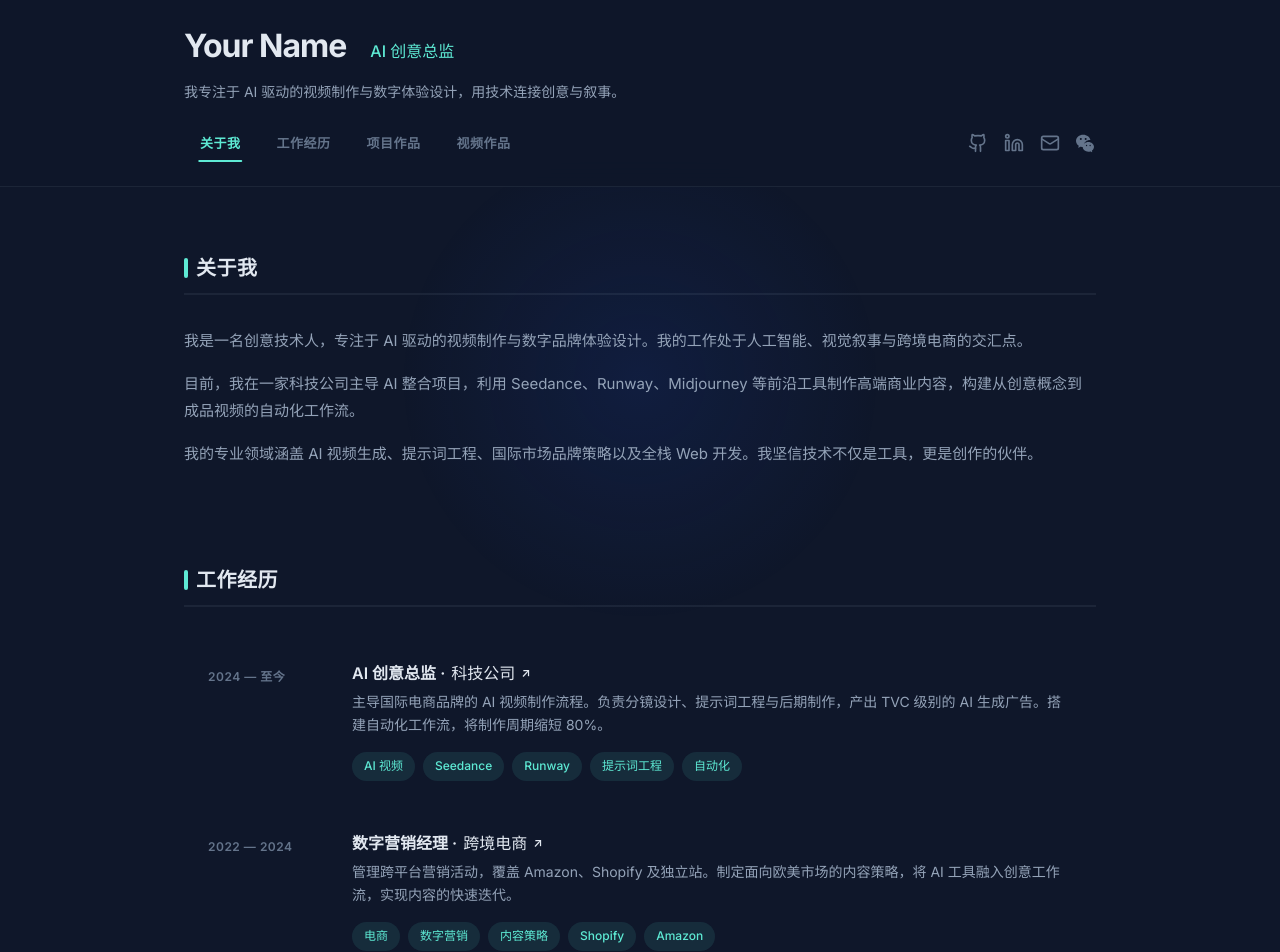
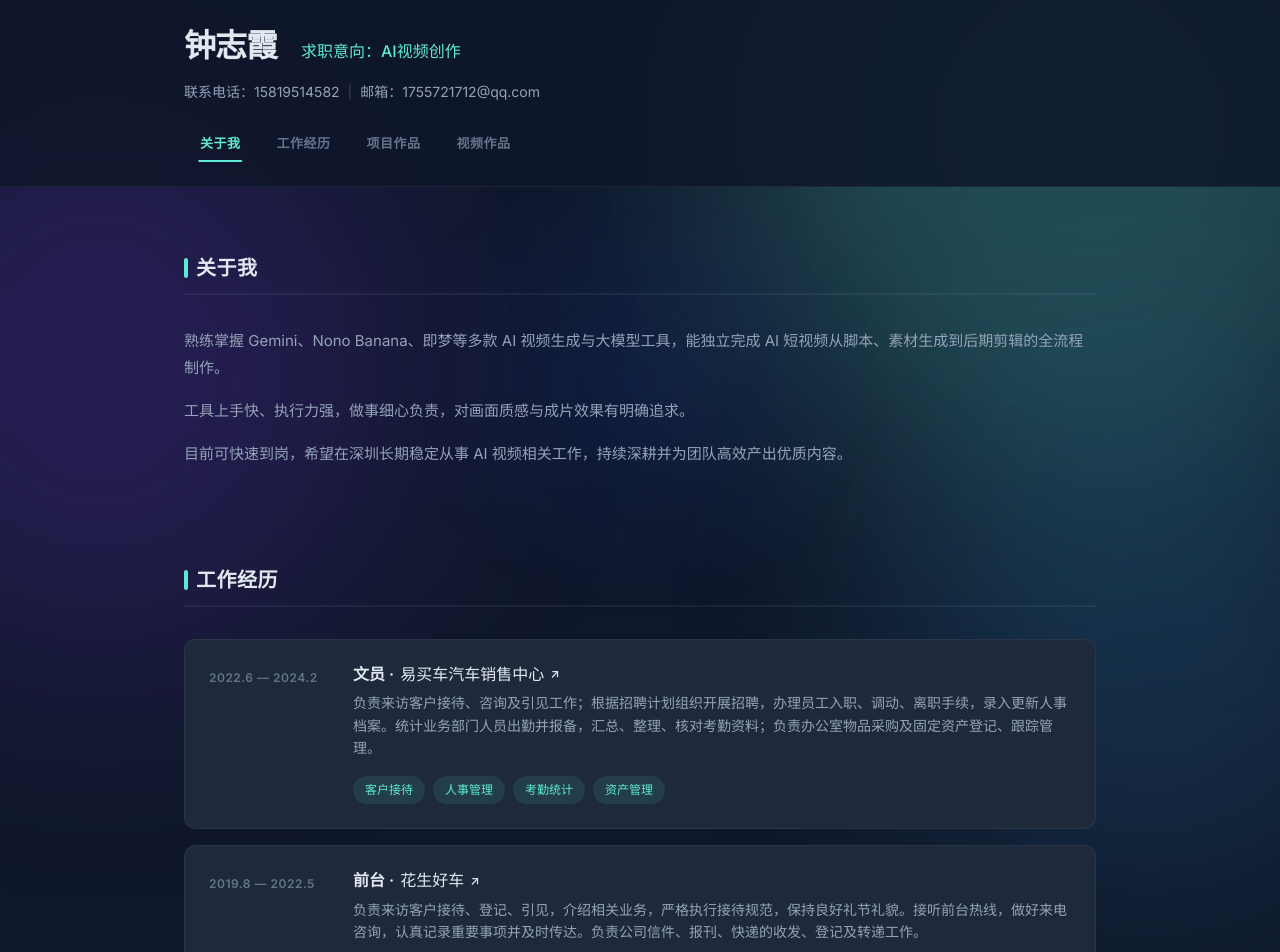
Before and after one commit to Rxe1356706659/portfolio, a Next.js app: page / in a window 1280 px wide. Shown: the part 20-972 px from the top of the page. Built offline with nearby package versions, Linux system fonts and the light colour scheme.

Commit message:
feat: fill real personal content and polish UI styles

```diff
--- a/app/globals.css
+++ b/app/globals.css
@@ -86,6 +86,49 @@ body {
   transition: background 0.15s ease;
 }
 
+/* === Background Decorative Glow Orbs === */
+.bg-glow {
+  position: fixed;
+  pointer-events: none;
+  z-index: 0;
+  border-radius: 50%;
+  filter: blur(120px);
+  opacity: 0;
+  animation: glowFadeIn 2.5s ease forwards;
+}
+
+.bg-glow--teal {
+  width: 700px;
+  height: 700px;
+  top: -200px;
+  right: -150px;
+  background: rgba(94, 234, 212, 0.25);
+  animation-delay: 0.3s;
+}
+
+.bg-glow--purple {
+  width: 600px;
+  height: 600px;
+  bottom: 15%;
+  left: -200px;
+  background: rgba(124, 58, 237, 0.2);
+  animation-delay: 0.8s;
+}
+
+.bg-glow--blue {
+  width: 500px;
+  height: 500px;
+  top: 50%;
+  right: -120px;
+  background: rgba(56, 189, 248, 0.15);
+  animation-delay: 1.2s;
+}
+
+@keyframes glowFadeIn {
+  from { opacity: 0; transform: scale(0.8); }
+  to { opacity: 1; transform: scale(1); }
+}
+
 /* =============================================
    TOP HEADER — 固定在顶部
    ============================================= */
@@ -140,6 +183,19 @@ body {
   color: var(--color-text-secondary);
   line-height: 1.6;
   max-width: 600px;
+}
+
+.top-header__contact {
+  display: flex;
+  align-items: center;
+  gap: var(--space-sm);
+  font-size: 14px;
+  color: var(--color-text-secondary);
+  line-height: 1.6;
+}
+
+.top-header__contact-divider {
+  opacity: 0.3;
 }
 
 .top-header__bottom {
@@ -312,7 +368,7 @@ body {
 .experience__list {
   display: flex;
   flex-direction: column;
-  gap: var(--space-xs);
+  gap: var(--space-md);
 }
 
 .experience__item {
@@ -320,17 +376,22 @@ body {
   grid-template-columns: 120px 1fr;
   gap: var(--space-lg);
   padding: var(--space-lg);
-  border-radius: 8px;
+  border-radius: 12px;
   transition: all var(--transition-normal);
   cursor: pointer;
   text-decoration: none;
   color: inherit;
   position: relative;
+  border: 1px solid var(--color-border);
+  background: var(--color-bg-alt);
 }
 
 .experience__item:hover {
-  background: var(--color-card-hover);
-  box-shadow: 0 0 0 1px var(--color-border);
+  border-color: var(--color-text-muted);
+  transform: translateY(-4px);
+  box-shadow:
+    0 12px 40px -8px rgba(0, 0, 0, 0.4),
+    0 0 20px rgba(94, 234, 212, 0.06);
 }
 
 .experience__item:hover .experience__title {
@@ -459,7 +520,7 @@ body {
 .projects__list {
   display: flex;
   flex-direction: column;
-  gap: var(--space-xs);
+  gap: var(--space-md);
 }
 
 .project__card {
@@ -467,16 +528,21 @@ body {
   grid-template-columns: 100px 1fr;
   gap: var(--space-lg);
   padding: var(--space-lg);
-  border-radius: 8px;
+  border-radius: 12px;
   transition: all var(--transition-normal);
   cursor: pointer;
   text-decoration: none;
   color: inherit;
+  border: 1px solid var(--color-border);
+  background: var(--color-bg-alt);
 }
 
 .project__card:hover {
-  background: var(--color-card-hover);
-  box-shadow: 0 0 0 1px var(--color-border);
+  border-color: var(--color-text-muted);
+  transform: translateY(-4px);
+  box-shadow:
+    0 12px 40px -8px rgba(0, 0, 0, 0.4),
+    0 0 20px rgba(94, 234, 212, 0.06);
 }
 
 .project__card:hover .project__title {
--- a/app/page.js
+++ b/app/page.js
@@ -12,7 +12,10 @@ export default function Home() {
     <>
       <SpotlightEffect />
 
-      {/* ===== 顶部固定栏 ===== */}
+      {/* ===== 背景装饰光晕 ===== */}
+      <div className="bg-glow bg-glow--teal" />
+      <div className="bg-glow bg-glow--purple" />
+      <div className="bg-glow bg-glow--blue" />
       <header className="top-header">
         <div className="top-header__inner">
           <div className="top-header__brand">
@@ -21,10 +24,13 @@ export default function Home() {
             </h1>
             <p className="top-header__title">{siteConfig.title}</p>
           </div>
-          <p className="top-header__tagline">{siteConfig.tagline}</p>
+          <div className="top-header__contact">
+            <span>{siteConfig.tagline}</span>
+            <span className="top-header__contact-divider">|</span>
+            <span>邮箱：{siteConfig.email}</span>
+          </div>
           <div className="top-header__bottom">
             <Navigation />
-            <SocialLinks />
           </div>
         </div>
       </header>
--- a/data/content.js
+++ b/data/content.js
@@ -3,11 +3,11 @@
 // ============================================
 
 export const siteConfig = {
-  name: "Your Name",
-  title: "AI 创意总监",
-  tagline: "我专注于 AI 驱动的视频制作与数字体验设计，用技术连接创意与叙事。",
+  name: "钟志霞",
+  title: "求职意向：AI视频创作",
+  tagline: "联系电话：15819514582",
   resumeUrl: "/resume.pdf",
-  email: "hello@example.com",
+  email: "1755721712@qq.com",
 };
 
 export const navItems = [
@@ -30,7 +30,7 @@ export const socialLinks = [
   },
   {
     name: "邮箱",
-    url: "mailto:hello@example.com",
+    url: "mailto:1755721712@qq.com",
     icon: `<svg xmlns="http://www.w3.org/2000/svg" width="20" height="20" viewBox="0 0 24 24" fill="none" stroke="currentColor" stroke-width="2" stroke-linecap="round" stroke-linejoin="round"><rect width="20" height="16" x="2" y="4" rx="2"/><path d="m22 7-8.97 5.7a1.94 1.94 0 0 1-2.06 0L2 7"/></svg>`,
   },
   {
@@ -41,40 +41,40 @@ export const socialLinks = [
 ];
 
 export const aboutContent = [
-  "我是一名创意技术人，专注于 AI 驱动的视频制作与数字品牌体验设计。我的工作处于人工智能、视觉叙事与跨境电商的交汇点。",
-  "目前，我在一家科技公司主导 AI 整合项目，利用 Seedance、Runway、Midjourney 等前沿工具制作高端商业内容，构建从创意概念到成品视频的自动化工作流。",
-  "我的专业领域涵盖 AI 视频生成、提示词工程、国际市场品牌策略以及全栈 Web 开发。我坚信技术不仅是工具，更是创作的伙伴。",
+  "熟练掌握 Gemini、Nono Banana、即梦等多款 AI 视频生成与大模型工具，能独立完成 AI 短视频从脚本、素材生成到后期剪辑的全流程制作。",
+  "工具上手快、执行力强，做事细心负责，对画面质感与成片效果有明确追求。",
+  "目前可快速到岗，希望在深圳长期稳定从事 AI 视频相关工作，持续深耕并为团队高效产出优质内容。",
 ];
 
 export const experiences = [
   {
-    period: "2024 — 至今",
-    title: "AI 创意总监",
-    company: "科技公司",
+    period: "2022.6 — 2024.2",
+    title: "文员",
+    company: "易买车汽车销售中心",
     companyUrl: "#",
     description:
-      "主导国际电商品牌的 AI 视频制作流程。负责分镜设计、提示词工程与后期制作，产出 TVC 级别的 AI 生成广告。搭建自动化工作流，将制作周期缩短 80%。",
-    tags: ["AI 视频", "Seedance", "Runway", "提示词工程", "自动化"],
+      "负责来访客户接待、咨询及引见工作；根据招聘计划组织开展招聘，办理员工入职、调动、离职手续，录入更新人事档案。统计业务部门人员出勤并报备，汇总、整理、核对考勤资料；负责办公室物品采购及固定资产登记、跟踪管理。",
+    tags: ["客户接待", "人事管理", "考勤统计", "资产管理"],
     links: [],
   },
   {
-    period: "2022 — 2024",
-    title: "数字营销经理",
-    company: "跨境电商",
+    period: "2019.8 — 2022.5",
+    title: "前台",
+    company: "花生好车",
     companyUrl: "#",
     description:
-      "管理跨平台营销活动，覆盖 Amazon、Shopify 及独立站。制定面向欧美市场的内容策略，将 AI 工具融入创意工作流，实现内容的快速迭代。",
-    tags: ["电商", "数字营销", "内容策略", "Shopify", "Amazon"],
+      "负责来访客户接待、登记、引见，介绍相关业务，严格执行接待规范，保持良好礼节礼貌。接听前台热线，做好来电咨询，认真记录重要事项并及时传达。负责公司信件、报刊、快递的收发、登记及转递工作。",
+    tags: ["客户接待", "电话咨询", "行政事务", "信件管理"],
     links: [],
   },
   {
-    period: "2020 — 2022",
-    title: "项目经理",
-    company: "技术解决方案公司",
+    period: "2016.11 — 2019.6",
+    title: "行政助理",
+    company: "华益诚资产管理有限公司",
     companyUrl: "#",
     description:
-      "协调跨职能团队交付 Web 应用与数字平台。引入敏捷开发方法与自动化部署流水线，负责企业级解决方案的客户关系维护与项目范围管理。",
-    tags: ["项目管理", "敏捷开发", "Web 开发", "CI/CD"],
+      "负责前台电话接听、转接及来电咨询，记录重要事项并及时传达。办理员工招聘、入职离职手续，管理人事档案，统计考勤及汇总绩效考核。核对审核员工报销费用，维护文件系统，拟定发布通知公告。统筹后勤采买及仓库管理，协助组织团建及各类活动。",
+    tags: ["行政管理", "人事招聘", "财务报销", "后勤统筹"],
     links: [],
   },
 ];
@@ -125,7 +125,7 @@ export const videos = [
     description: "全 AI 生成的怪兽主题动画短片，从分镜到成片完整制作流程，展示 AI 视频生成的叙事能力。",
     thumbnail: null,
     videoUrl: "/uploads/videos/monster-party.mp4",
-    year: "2026",
+    year: "",
     tags: ["AI 动画", "短片", "全流程"],
   },
   {
@@ -134,7 +134,7 @@ export const videos = [
     description: "AI 生成的雅诗兰黛小棕瓶高端品牌广告，从花朵绽放到精华滴落，电影级视觉叙事。",
     thumbnail: null,
     videoUrl: "/uploads/videos/estee-lauder.mp4",
-    year: "2026",
+    year: "",
     tags: ["AI 广告", "品牌", "美妆"],
   },
   {
@@ -143,7 +143,7 @@ export const videos = [
     description: "带有 3D 提拉可视化与淋巴引流动画的产品发布视频，高端后期调色。",
     thumbnail: null,
     videoUrl: null,
-    year: "2025",
+    year: "",
     tags: ["Seedance", "3D", "产品发布"],
   },
   {
@@ -152,7 +152,7 @@ export const videos = [
     description: "针对抖音和小红书优化的短视频系列，AI 辅助剪辑与动态转场。",
     thumbnail: null,
     videoUrl: null,
-    year: "2025",
+    year: "",
     tags: ["短视频", "社交媒体", "AI 剪辑"],
   },
 ];
```
